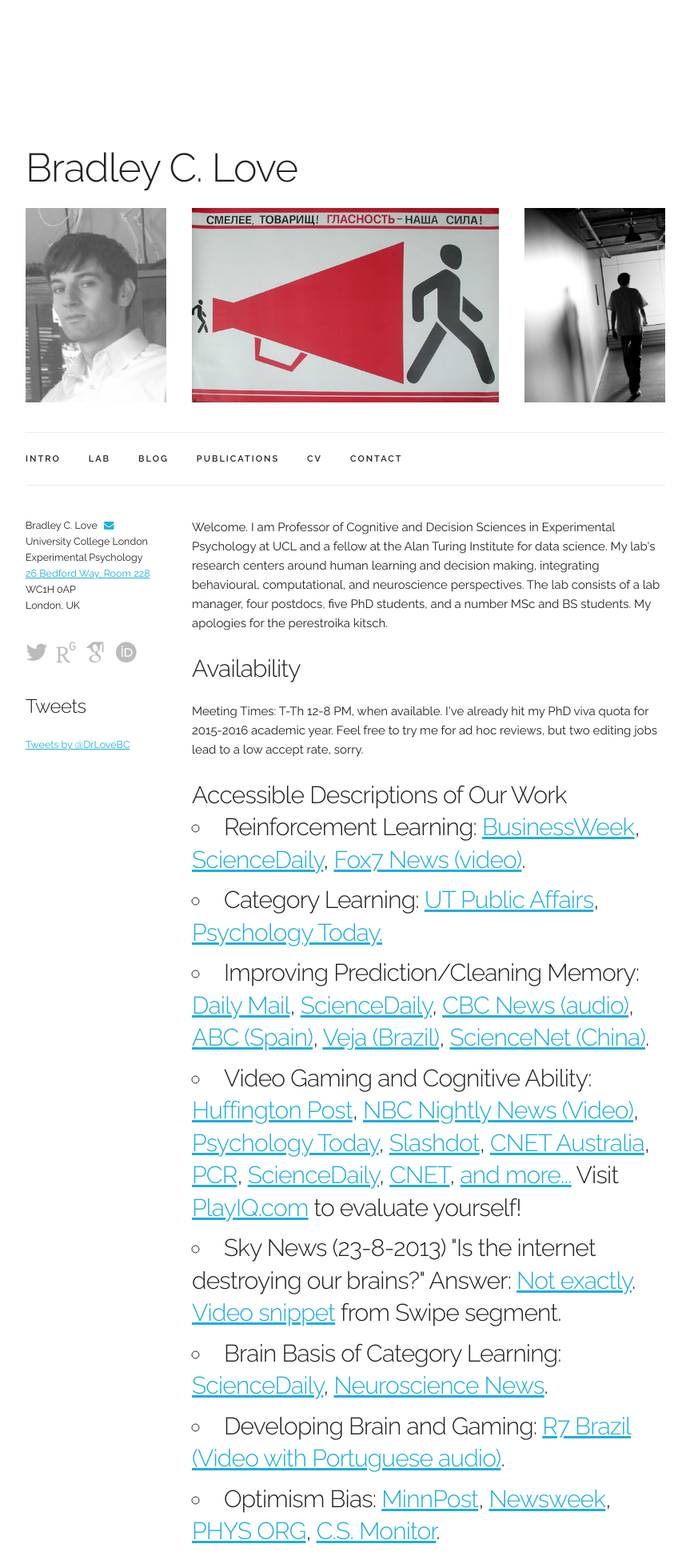
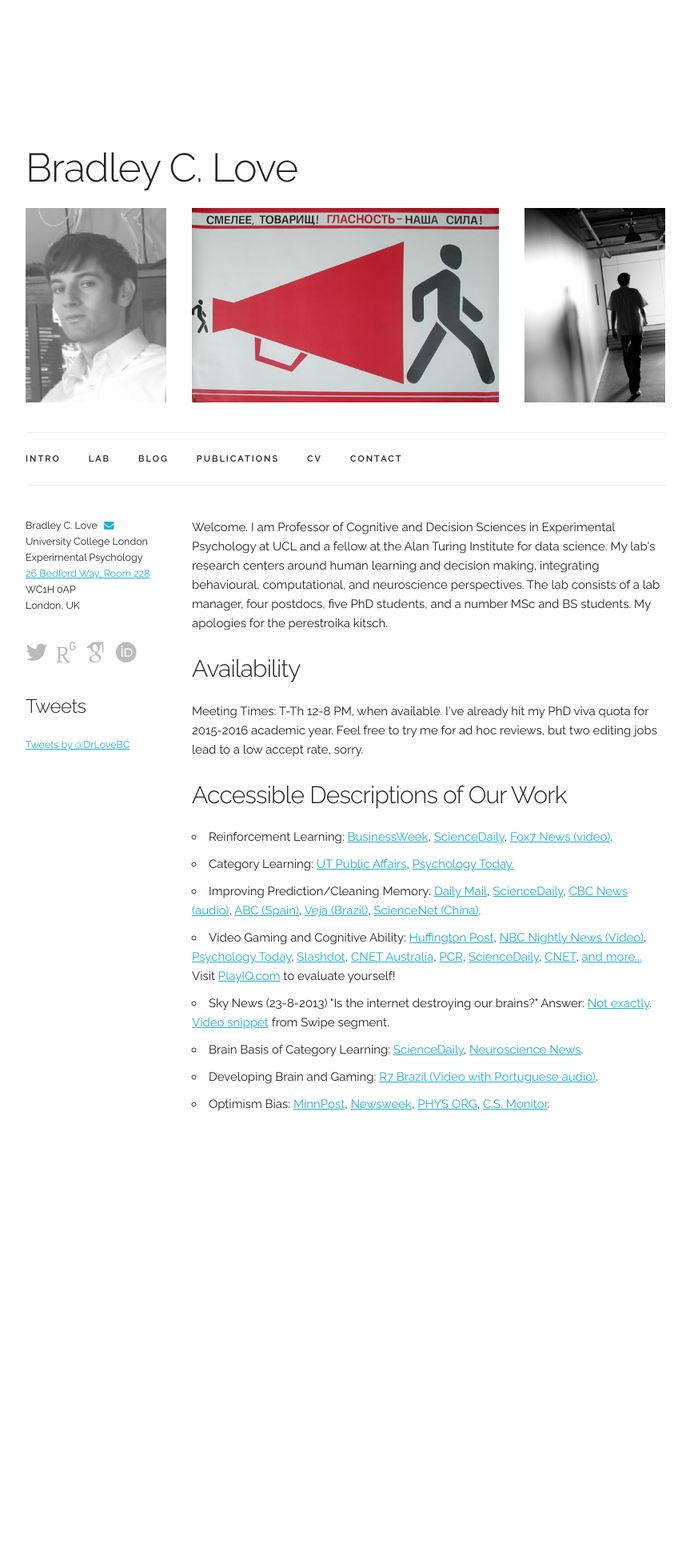
Before and after one commit to lovebc/lovebc.github.io, a Jekyll site: the page built from index.html, in a window 1280 px wide. Shown: the whole page at 80% size, without its empty margins (208-1071 px from the left). Built offline with Jekyll 4.4.1, drawn with Linux system fonts in a browser that asks for light colours; nearby versions of some CDN libraries; some web fonts are replaced; comment, search, counter and statistics services are not loaded; after the commit the page ends 1417 px from its top, so only the background shows below that.

```diff
--- a/index.html
+++ b/index.html
@@ -108,7 +108,7 @@ layout: test
             <h4>Availability</h4>
             <p>Meeting Times: T-Th 12-8 PM, when available. I've already hit my PhD viva quota for 2015-2016 academic year. Feel free to try me for ad hoc reviews, but two editing jobs lead to a low accept rate, sorry. </p>
 
-          <h4>Accessible Descriptions of Our Work</ha>
+          <h4>Accessible Descriptions of Our Work</h4>
           <ul>
               <li>Reinforcement Learning: <a href="http://www.businessweek.com/lifestyle/content/healthday/637632.html">BusinessWeek</a>, <a href="http://www.sciencedaily.com/releases/2010/03/100331091138.htm">ScienceDaily</a>,
 <a href="media/Love_Fox7_Interview.mp4">Fox7 News (video)</a>.</li>
```
